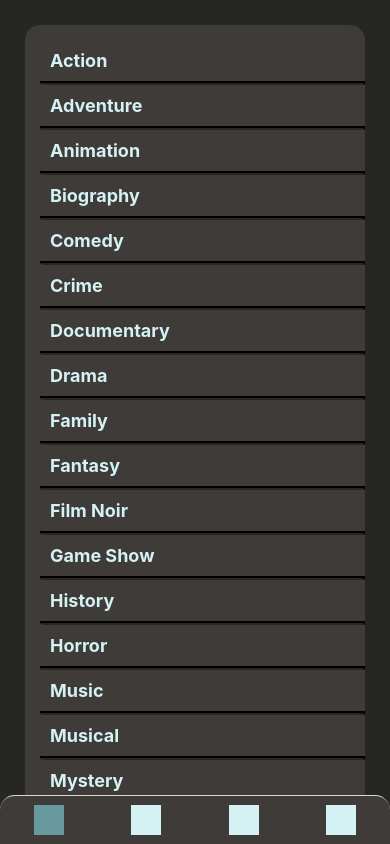
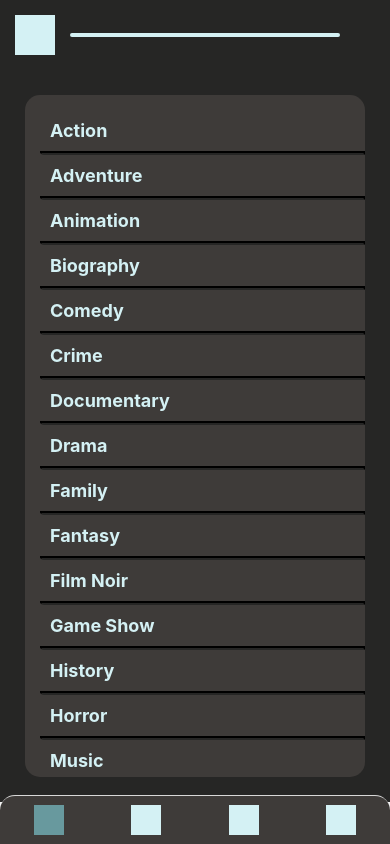
Before and after one commit to TebexPL/FilmBrary, a React Native app: screen /MainScreen in a window 390 px wide. Built offline with nearby package versions, Linux system fonts and the light colour scheme; grey boxes are pictures that could not be loaded.

Commit message:
added Header component to search, 250 best and categories screens

```diff
--- a/Source/Screens/Best250Movies.js
+++ b/Source/Screens/Best250Movies.js
@@ -2,7 +2,8 @@ import React from 'react';
 import {useState, useEffect} from 'react';
 import {FlatList, StyleSheet} from 'react-native';
 
-import SingleResult from './Components/SingleResult'
+import SingleResult from './Components/SingleResult';
+import HeaderLine from './Components/HeaderLine';
 
 
 const Best250Movies = (props) =>{
@@ -26,7 +27,8 @@ const Best250Movies = (props) =>{
   }
 
   return (
-
+    <>
+      <HeaderLine onPress={() => {props.navigation.goBack()}}/>
       <FlatList
         style={styles.back}
         /*ListHeaderComponent=
@@ -37,6 +39,7 @@ const Best250Movies = (props) =>{
             (<SingleResult data={item} onPress={gotoDetails}/>)}
         keyExtractor={item => item.id}
       />
+    </>
   )
 }
 
--- a/Source/Screens/Best250Series.js
+++ b/Source/Screens/Best250Series.js
@@ -2,7 +2,8 @@ import React from 'react';
 import {useState, useEffect} from 'react';
 import {FlatList, StyleSheet} from 'react-native';
 
-import SingleResult from './Components/SingleResult'
+import SingleResult from './Components/SingleResult';
+import HeaderLine from './Components/HeaderLine';
 
 
 const Best250Series = (props) =>{
@@ -26,6 +27,8 @@ const Best250Series = (props) =>{
   }
 
   return (
+    <>
+      <HeaderLine onPress={() => {props.navigation.goBack()}}/>
       <FlatList
         style={styles.back}
         /*ListHeaderComponent=
@@ -36,6 +39,7 @@ const Best250Series = (props) =>{
             (<SingleResult data={item} onPress={gotoDetails}/>)}
         keyExtractor={item => item.id}
       />
+    </>
   )
 }
 
--- a/Source/Screens/CategoriesScreen.js
+++ b/Source/Screens/CategoriesScreen.js
@@ -1,7 +1,8 @@
 import React from 'react';
 import {FlatList, StyleSheet, ScrollView, View} from 'react-native';
 
-import CategoryItem from './Components/CategoryItem'
+import CategoryItem from './Components/CategoryItem';
+import HeaderLine from './Components/HeaderLine';
 
 const categories =[
   {name:'Action', queryStr: 'action'},
@@ -40,6 +41,7 @@ const CategoriesScreen = (props) =>{
 
   return (
     <View style={styles.back}>
+      <HeaderLine onPress={() => {props.navigation.goBack()}}/>
       <FlatList
         style={styles.list}
         /*ListHeaderComponent=
@@ -58,13 +60,14 @@ const CategoriesScreen = (props) =>{
 const styles = StyleSheet.create({
   back : {
     backgroundColor:'#262625',
-    height: '100%'
+    height: '95%'
   },
   list : {
     backgroundColor : '#3e3b39',
     color: '#d4f1f4',
     paddingLeft: 15,
     paddingTop: 15,
+    paddingBottom: 15,
     margin: 25,
     borderRadius: 15,
 
--- a/Source/Screens/SearchScreen.js
+++ b/Source/Screens/SearchScreen.js
@@ -3,7 +3,8 @@ import {useState} from 'react';
 import {FlatList, StyleSheet} from 'react-native';
 
 import SearchBox from './Components/SearchBox'
-import SingleResult from './Components/SingleResult'
+import SingleResult from './Components/SingleResult';
+import HeaderLine from './Components/HeaderLine';
 
 
 const SearchScreen = (props) =>{
@@ -25,6 +26,8 @@ const SearchScreen = (props) =>{
   }
 
   return (
+    <>
+    <HeaderLine onPress={() => {props.navigation.goBack()}}/>
     <FlatList
       style={styles.back}
       ListHeaderComponent=
@@ -35,6 +38,7 @@ const SearchScreen = (props) =>{
           (<SingleResult data={item} onPress={gotoDetails}/>)}
       keyExtractor={item => item.id}
     />
+    </>
 
   )
 }
```
Lines whose indentation alone changed are shown as unchanged.
